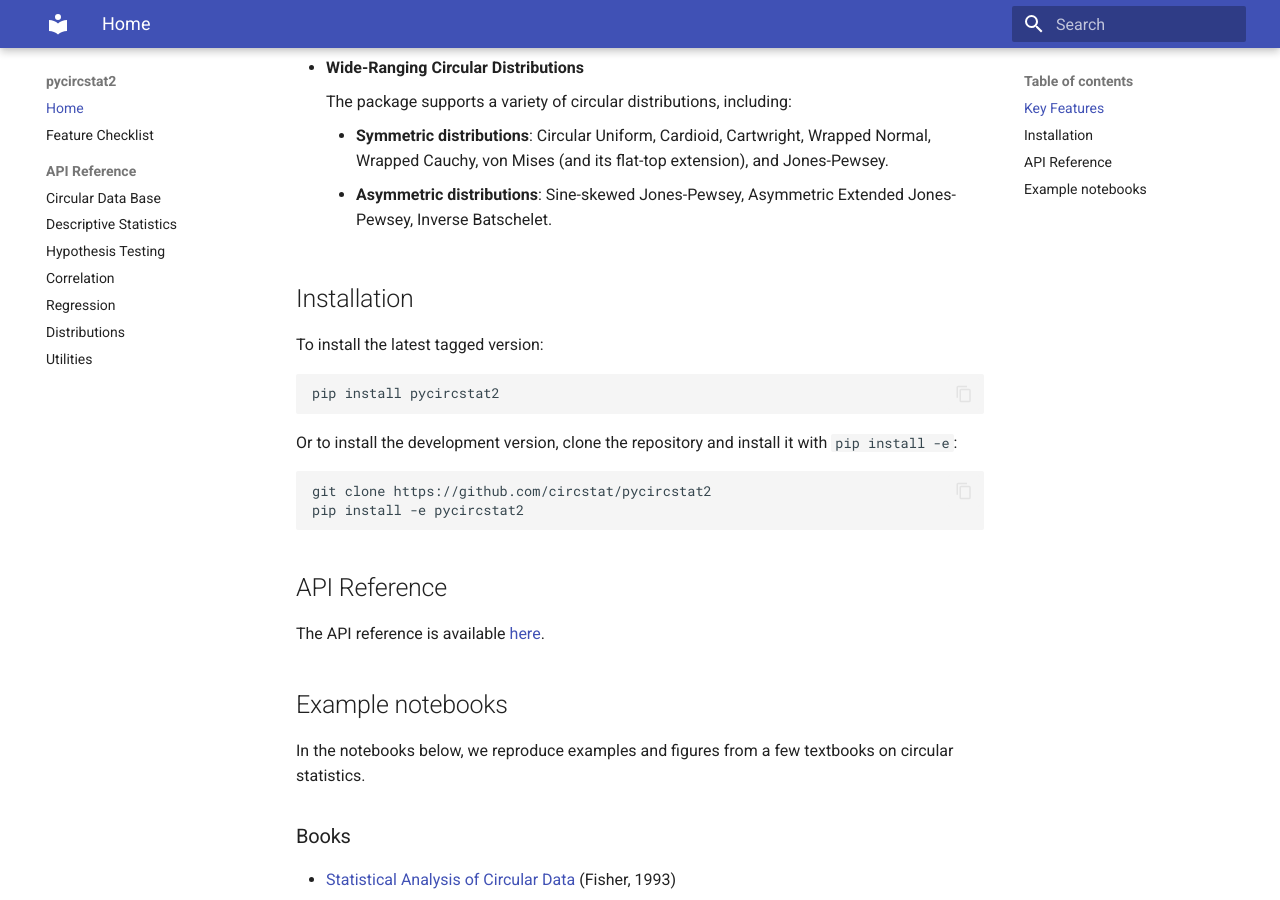
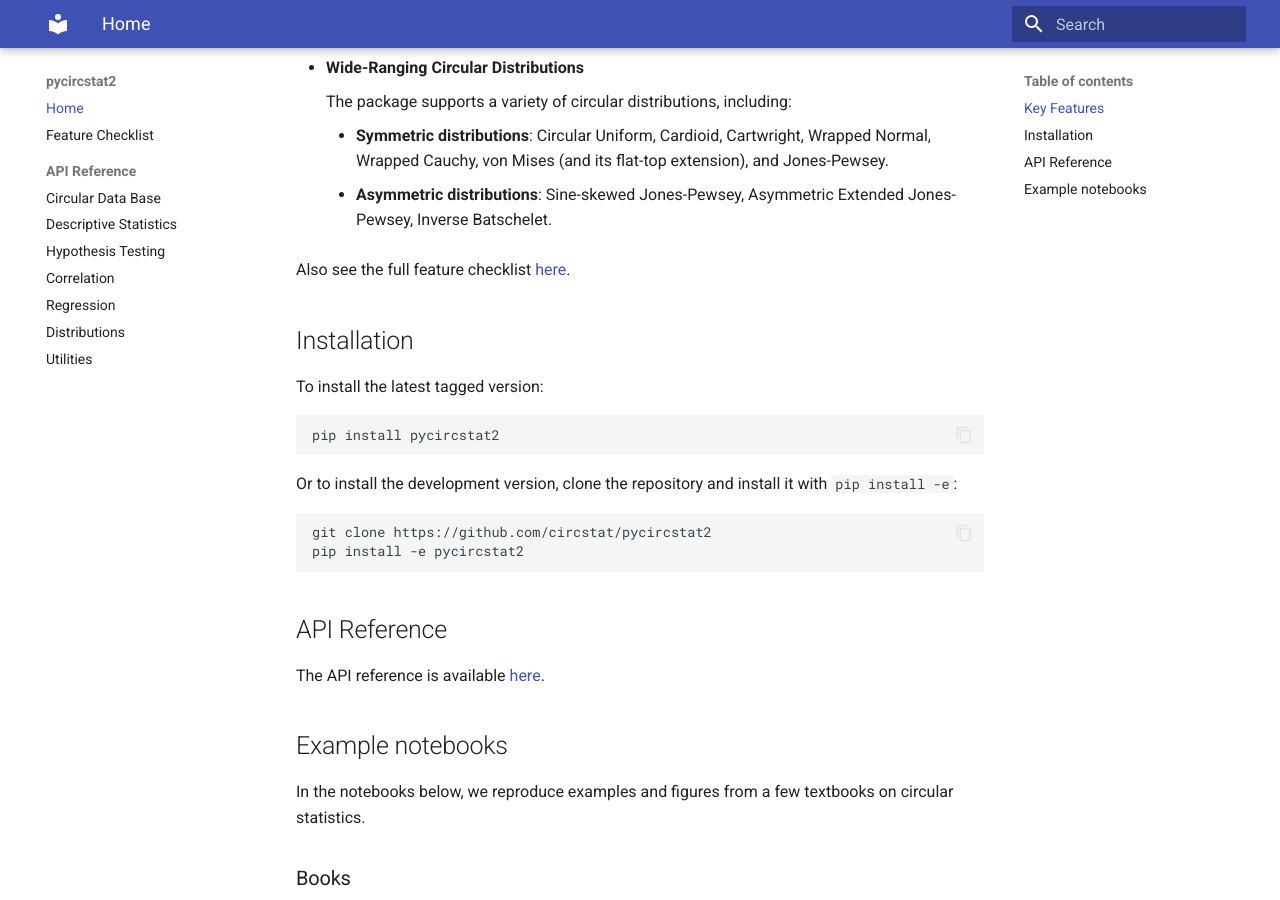
Before and after one commit to circstat/pycircstat2, an MkDocs documentation site: the page built from docs/docs/index.md, in a window 1280 px wide and 900 px high, scrolled down 814 px. Built offline with MkDocs 1.6.1 and Material for MkDocs 9.7.7, drawn with Linux system fonts in a browser that asks for light colours.

Commit message:
update: README

```diff
--- a/docs/docs/index.md
+++ b/docs/docs/index.md
@@ -32,6 +32,7 @@ A rework of [pycircstat](https://github.com/circstat/pycircstat).
     - **Symmetric distributions**: Circular Uniform, Cardioid, Cartwright, Wrapped Normal, Wrapped Cauchy, von Mises (and its flat-top extension), and Jones-Pewsey.
     - **Asymmetric distributions**: Sine-skewed Jones-Pewsey, Asymmetric Extended Jones-Pewsey, Inverse Batschelet.
 
+Also see the full feature checklist [here](https://circstat.github.io/pycircstat2/feature-checklist/).
 
 ## Installation
 
```
Also changed, not shown: README.md.
